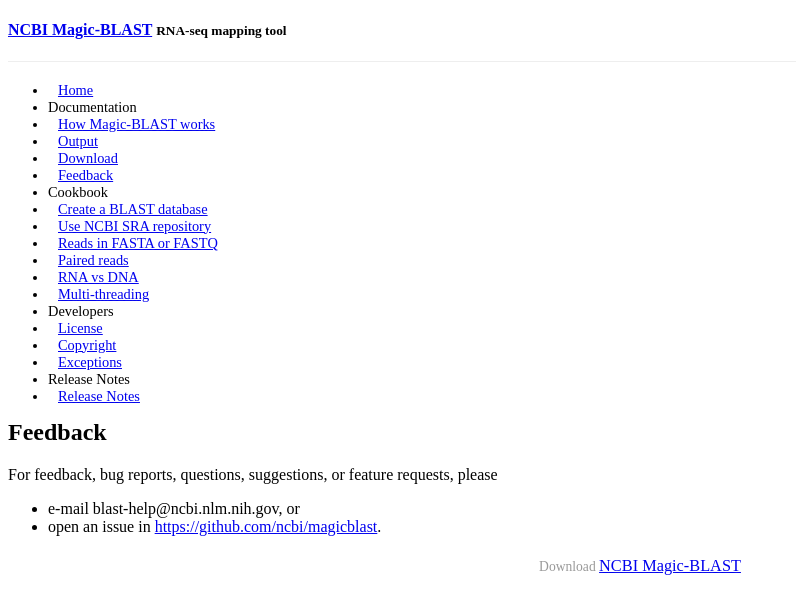
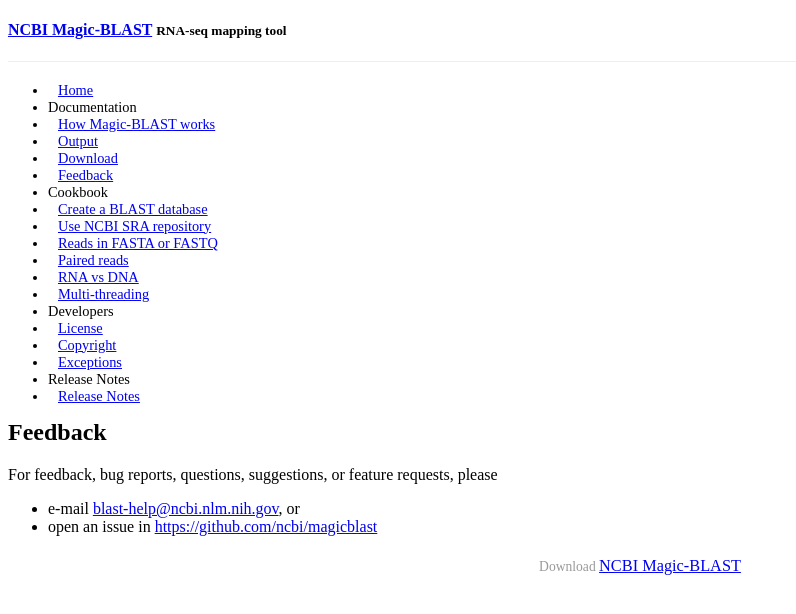
Before and after one commit to ncbi/magicblast, a Jekyll site: the page built from docs/_posts/2020-07-14-feedback.md, in a window 1280 px wide. Shown: the top 614 px of the page, without its empty margins (0-796 px from the left). Built offline with Jekyll 4.4.1, drawn with Linux system fonts in a browser that asks for light colours; a style sheet for code colours, icons or effects is not loaded; some of the changed lines change nothing that is shown.

Commit message:
Minor changes

```diff
--- a/docs/_posts/2020-07-14-feedback.md
+++ b/docs/_posts/2020-07-14-feedback.md
@@ -6,5 +6,5 @@
 ---
 
 For feedback, bug reports, questions, suggestions, or feature requests, please
-- e-mail blast-help@ncbi.nlm.nih.gov, or
--  open an issue in [https://github.com/ncbi/magicblast](https://github.com/ncbi/magicblast).
+- e-mail <blast-help@ncbi.nlm.nih.gov>, or
+-  open an issue in <https://github.com/ncbi/magicblast>
```
